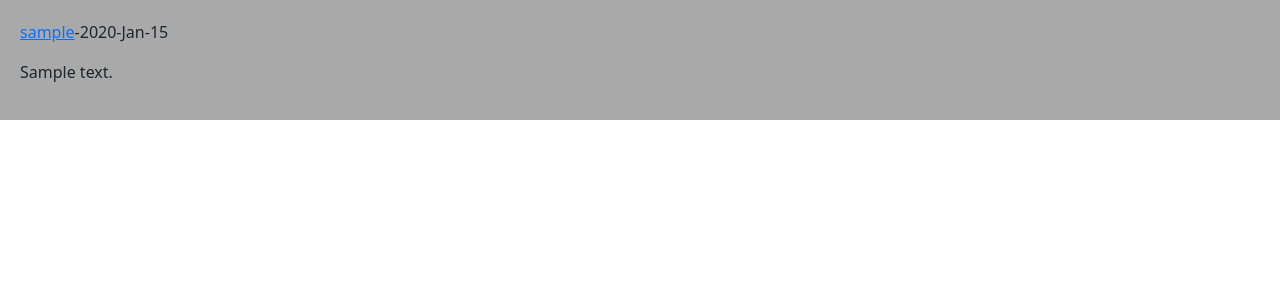
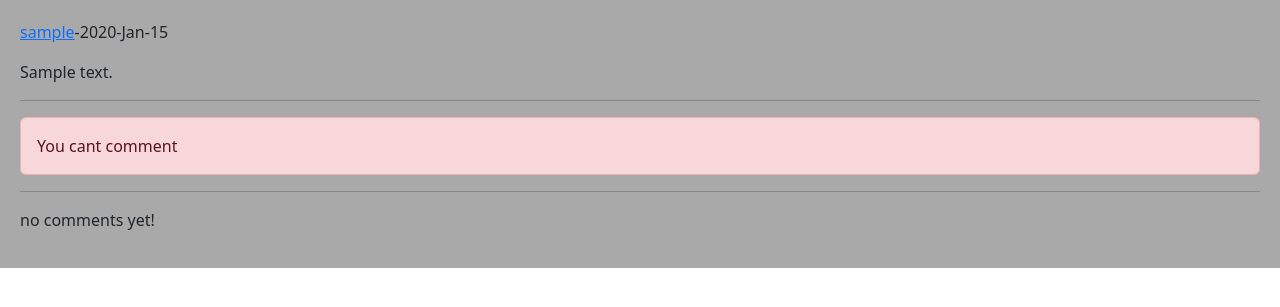
Before and after one commit to AminNoury/Social1, a Django app: a page that uses posts/templates/posts/detail.html in a window 1280 px wide. Shown: the part 56-363 px from the top of the page. Run offline with Django 4.2, Linux system fonts and the light colour scheme; tables that the repository leaves empty hold one stand-in row (values such as "Sample post").

Commit message:
post comments aded

```diff
--- a/posts/models.py
+++ b/posts/models.py
@@ -23,8 +23,8 @@
     user = models.ForeignKey(User, on_delete=models.CASCADE, related_name='ucomments')
     post = models.ForeignKey(Post, on_delete=models.CASCADE, related_name='pcomments')
     reply = models.ForeignKey('self', on_delete=models.CASCADE, related_name='rcomments', blank=True, null=True)
+    is_reply = models.BooleanField(default=False)
     body = models.TextField(max_length=500)
-    is_reply = models.BooleanField(default=False)
     created = models.DateTimeField(auto_now_add=True)
 
     def __str__(self):
--- a/posts/templates/posts/detail.html
+++ b/posts/templates/posts/detail.html
@@ -5,13 +5,27 @@
     {% if request.user.id == post.user.id %}
         <a href="{% url 'posts:post_delete' post.id %}" class="btn btn-danger">Delete</a>
         <a href="{% url 'posts:post_update' post.id %}" class="btn btn-info">Update</a>
+    {% endif %}
+    <p><a href="{% url 'accounts:user_profile' post.user.id %}">{{ post.user.username }}</a>-{{ post.updated|date:"Y-M-d" }}</p>
+        <p>{{ post.body }}</p>
+    <hr>
+    {% if request.user.is_authenticated %}
+        <form action="" method="post">
+            {% csrf_token %}
+            {{ form.as_p }}
+            <input type="submit" value="Send">
+        </form>
+    {% else %}
+        <p class="alert alert-danger">You cant comment</p>
+    {% endif %}<hr>
+    {% for comment in comments %}
+        <div class="card bg-dark text-white">
+            <p class="card-header"> {{ comment.user }}-{{ comment.created| timesince }}</p>
+            <p class="card-body">{{ comment.body }}</p>
+        </div>
+    {% empty %}
+            <p>no comments yet!</p>
 
-
-    {% endif %}
-
-
-    <p><a href="{% url 'accounts:user_profile' post.user.id %}">{{ post.user.username }}</a>-{{ post.updated|date:"Y-M-d" }}</p>
-
-        <p>{{ post.body }}</p>
+    {% endfor %}
 
 {% endblock %}
--- a/posts/views.py
+++ b/posts/views.py
@@ -3,15 +3,33 @@
 from django.contrib import messages
 from django.contrib.auth.mixins import LoginRequiredMixin
 from django.utils.text import slugify
+from django.contrib.auth.decorators import login_required
+from django.utils.decorators import method_decorator
 
-from .forms import PostCreateUpdateForm
+from .forms import PostCreateUpdateForm, CommentCreateForm
 from .models import Post
 
 class PostDetailView(View):
+    form_class = CommentCreateForm
 
-    def get(self, request, post_id, post_slug):
-        post = get_object_or_404(Post, pk=post_id, slug=post_slug)
-        return render(request, 'posts/detail.html', {'post': post})
+    def setup(self, request, *args, **kwargs):
+        self.post_instance = get_object_or_404(Post, pk=kwargs['post_id'], slug=kwargs['post_slug'])
+        return super().setup(request, *args, **kwargs)
+
+    def get(self, request, *args, **kwargs):
+        comments = self.post_instance.pcomments.filter(is_reply=False)
+        return render(request, 'posts/detail.html', {'post': self.post_instance, 'comments': comments, 'form': self.form_class})
+
+    @method_decorator(login_required)
+    def post(self, request, *args, **kwargs):
+        form = self.form_class(request.POST)
+        if form.is_valid():
+            new_comment = form.save(commit=False)
+            new_comment.user = request.user
+            new_comment.post = self.post_instance
+            new_comment.save()
+            messages.success(request, 'you comment for this post', 'success')
+            return redirect('posts:post_detail', self.post_instance.id, self.post_instance.slug)
 
 class PostDeleteView(LoginRequiredMixin, View):
 
```
Also changed, not shown: posts/admin.py (+6 -1 lines), posts/forms.py (+9 -1 lines).
